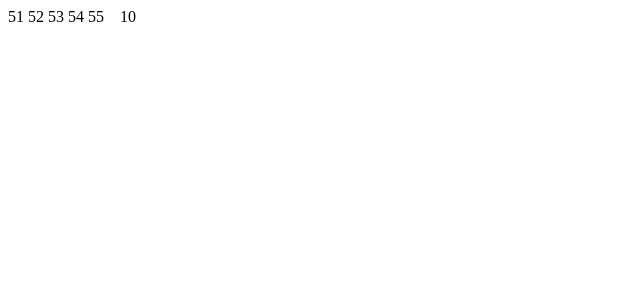
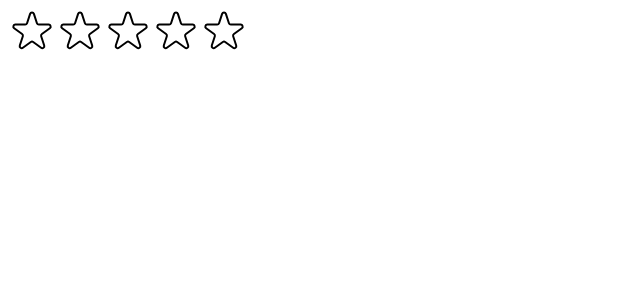
Before and after one commit to uhpoler/UsePopcorn, a React (Create React App) app: page / in a window 1280 px wide. Shown: the top 300 px of the page, without its empty margins (0-640 px from the left). Built offline with nearby package versions, Linux system fonts and the light colour scheme.

Commit message:
Created the stars

```diff
--- a/src/StarRating.js
+++ b/src/StarRating.js
@@ -1,6 +1,8 @@
+import { useState } from "react";
+
 const containerStyle = { display: "flex", alignItems: "center", gap: "16px" };
 
-const starContainerStyle = { display: "flex", gap: "4px" };
+const starContainerStyle = { display: "flex" };
 
 const textStyle = {
   lineHeight: "1",
@@ -8,14 +10,95 @@
 };
 
 export default function StarReting({ maxRating = 5 }) {
+  const [rating, setRating] = useState(0);
+
+  function handleRating(rating) {
+    setRating(rating);
+  }
+
   return (
     <div style={containerStyle}>
       <div style={starContainerStyle}>
         {Array.from({ length: maxRating }, (_, i) => (
-          <span>5{i + 1}</span>
+          <Star
+            key={i}
+            onRate={() => handleRating(i + 1)}
+            full={rating >= i + 1}
+          />
         ))}
       </div>
-      <p style={textStyle}>10</p>
+      <p style={textStyle}>{rating || ""}</p>
     </div>
   );
 }
+
+const starStyle = {
+  width: "48px",
+  height: "48px",
+  display: "block",
+  cursor: "pointer",
+};
+
+function Star({ onRate, full }) {
+  return (
+    <span role="button" style={starStyle} onClick={onRate}>
+      {full ? (
+        <svg
+          xmlns="http://www.w3.org/2000/svg"
+          viewBox="0 0 20 20"
+          fill="#000"
+          stroke="#000"
+        >
+          <path d="M9.049 2.927c.3-.921 1.603-.921 1.902 0l1.07 3.292a1 1 0 00.95.69h3.462c.969 0 1.371 1.24.588 1.81l-2.8 2.034a1 1 0 00-.364 1.118l1.07 3.292c.3.921-.755 1.688-1.54 1.118l-2.8-2.034a1 1 0 00-1.175 0l-2.8 2.034c-.784.57-1.838-.197-1.539-1.118l1.07-3.292a1 1 0 00-.364-1.118L2.98 8.72c-.783-.57-.38-1.81.588-1.81h3.461a1 1 0 00.951-.69l1.07-3.292z" />
+        </svg>
+      ) : (
+        <svg
+          xmlns="http://www.w3.org/2000/svg"
+          fill="none"
+          viewBox="0 0 24 24"
+          stroke="#000"
+        >
+          <path
+            strokeLinecap="round"
+            strokeLinejoin="round"
+            strokeWidth="{2}"
+            d="M11.049 2.927c.3-.921 1.603-.921 1.902 0l1.519 4.674a1 1 0 00.95.69h4.915c.969 0 1.371 1.24.588 1.81l-3.976 2.888a1 1 0 00-.363 1.118l1.518 4.674c.3.922-.755 1.688-1.538 1.118l-3.976-2.888a1 1 0 00-1.176 0l-3.976 2.888c-.783.57-1.838-.197-1.538-1.118l1.518-4.674a1 1 0 00-.363-1.118l-3.976-2.888c-.784-.57-.38-1.81.588-1.81h4.914a1 1 0 00.951-.69l1.519-4.674z"
+          />
+        </svg>
+      )}
+    </span>
+  );
+}
+
+/*
+FULL STAR
+
+<svg
+  xmlns="http://www.w3.org/2000/svg"
+  viewBox="0 0 20 20"
+  fill="#000"
+  stroke="#000"
+>
+  <path
+    d="M9.049 2.927c.3-.921 1.603-.921 1.902 0l1.07 3.292a1 1 0 00.95.69h3.462c.969 0 1.371 1.24.588 1.81l-2.8 2.034a1 1 0 00-.364 1.118l1.07 3.292c.3.921-.755 1.688-1.54 1.118l-2.8-2.034a1 1 0 00-1.175 0l-2.8 2.034c-.784.57-1.838-.197-1.539-1.118l1.07-3.292a1 1 0 00-.364-1.118L2.98 8.72c-.783-.57-.38-1.81.588-1.81h3.461a1 1 0 00.951-.69l1.07-3.292z"
+  />
+</svg>
+
+
+EMPTY STAR
+
+<svg
+  xmlns="http://www.w3.org/2000/svg"
+  fill="none"
+  viewBox="0 0 24 24"
+  stroke="#000"
+>
+  <path
+    strokeLinecap="round"
+    strokeLinejoin="round"
+    strokeWidth="{2}"
+    d="M11.049 2.927c.3-.921 1.603-.921 1.902 0l1.519 4.674a1 1 0 00.95.69h4.915c.969 0 1.371 1.24.588 1.81l-3.976 2.888a1 1 0 00-.363 1.118l1.518 4.674c.3.922-.755 1.688-1.538 1.118l-3.976-2.888a1 1 0 00-1.176 0l-3.976 2.888c-.783.57-1.838-.197-1.538-1.118l1.518-4.674a1 1 0 00-.363-1.118l-3.976-2.888c-.784-.57-.38-1.81.588-1.81h4.914a1 1 0 00.951-.69l1.519-4.674z"
+  />
+</svg>
+
+*/
```
